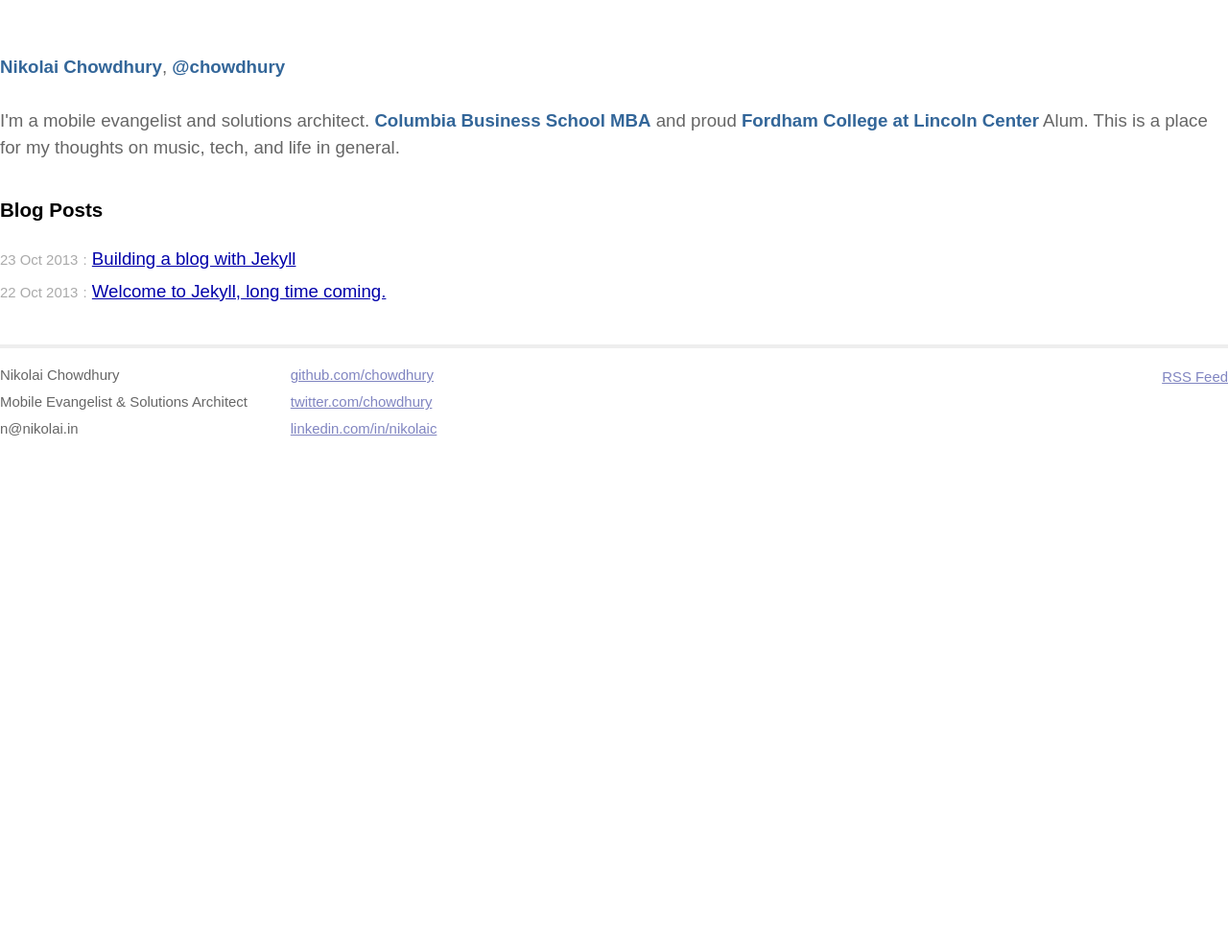
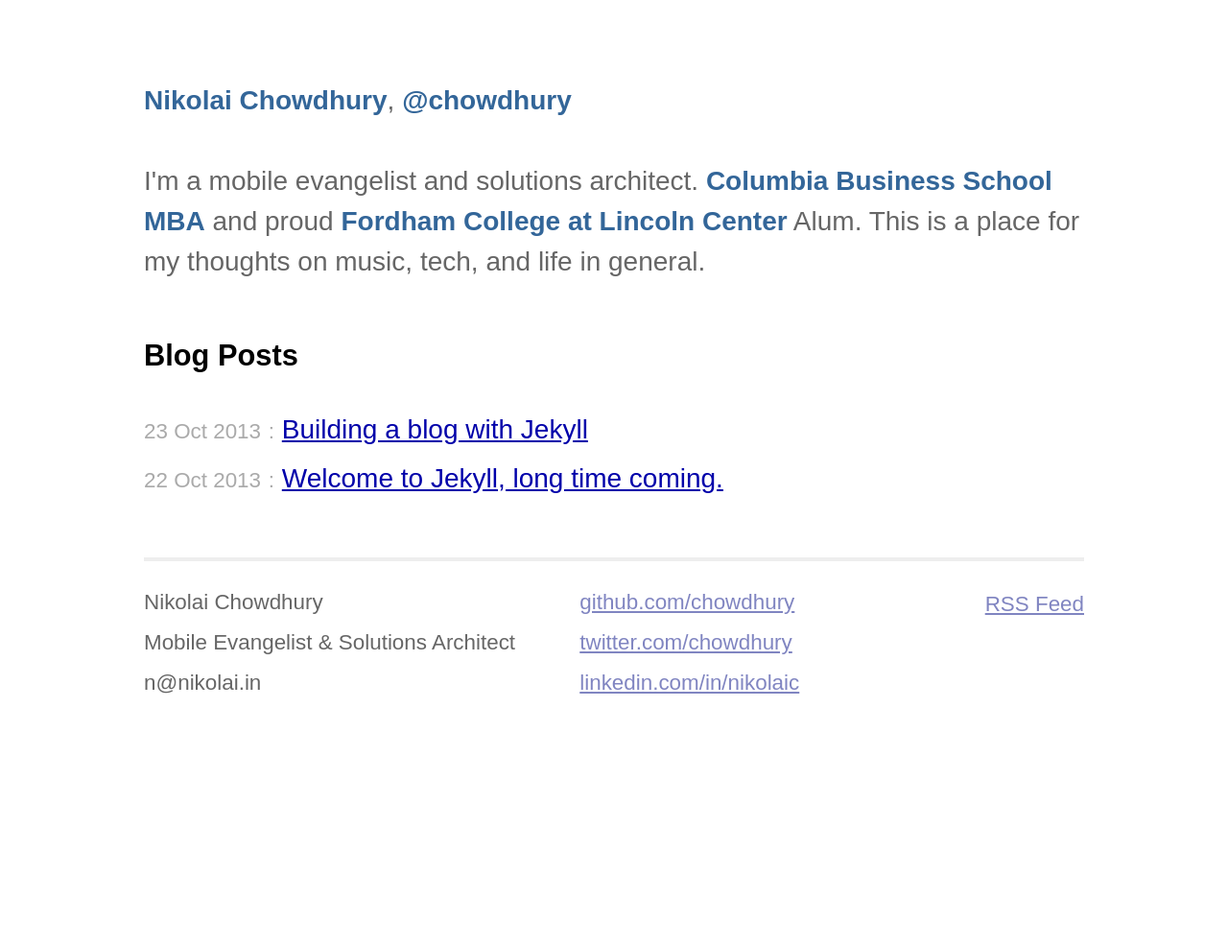
Before and after one commit to chowdhury/nikolai.in, a Jekyll site: the page built from index.html, in a window 1280 px wide. Shown: the whole page at 96% size. Built offline with Jekyll 4.4.1, drawn with Linux system fonts in a browser that asks for light colours; some web fonts are replaced; before the commit the page ends 956 px from its top, so only the background shows below that.

Commit message:
more tablet

```diff
--- a/css/tablet.css
+++ b/css/tablet.css
@@ -1,9 +1,10 @@
 body {
 	font-size:14pt;
+	margin-left:1.2em;
+	margin-right:1.2em;
 }
 
 .site {
-	font-size: 1em;
-	width: 100%;
+	width: 35em;
 	margin: 3em auto 2em auto;
 }
```
